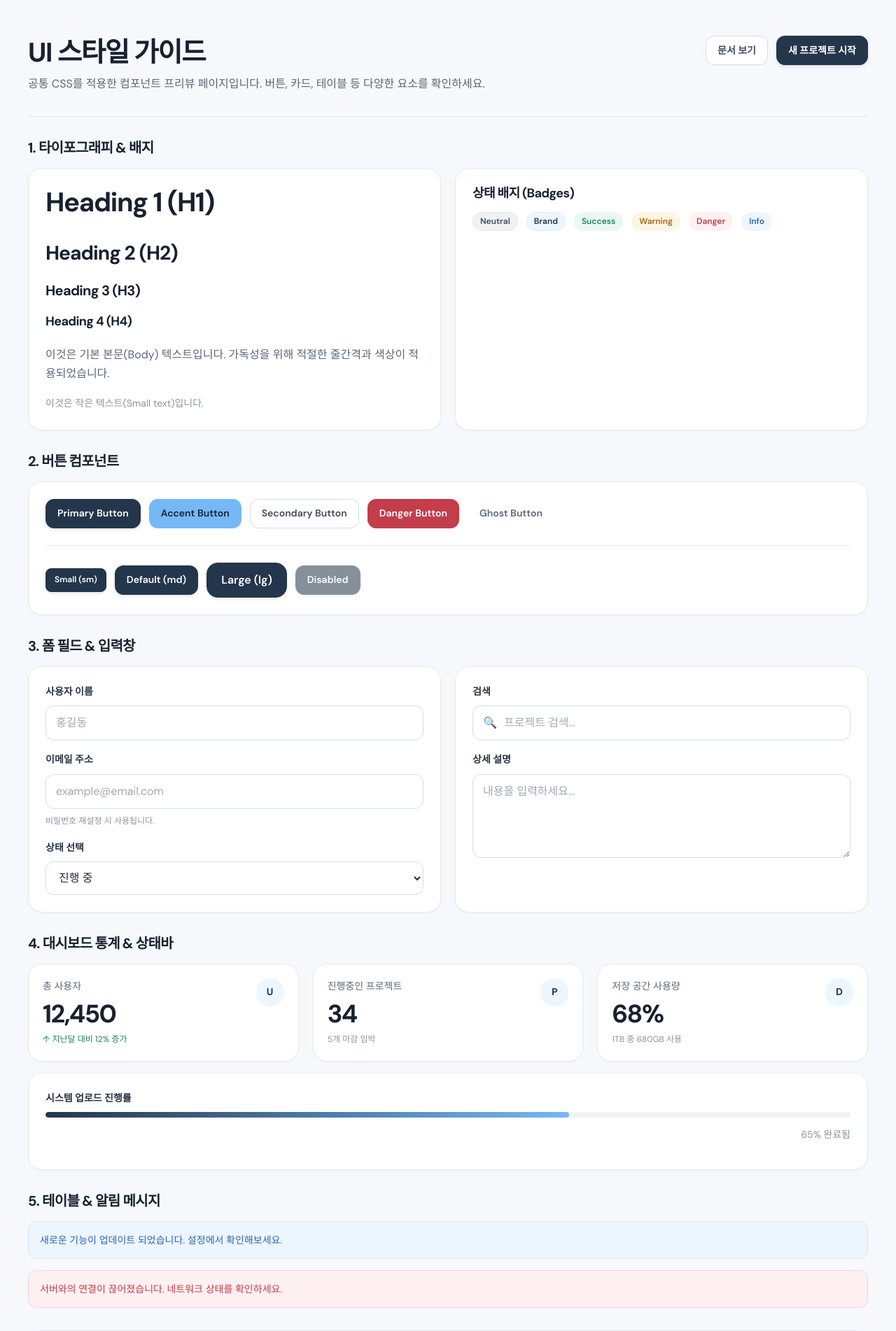
After one commit to sg1315/2026-2-capstone, a Django app: page /index in a window 1280 px wide. The commit adds this page. Shown: the top 1902 px of the page at 70% size. Run offline with Django 5.2, Linux system fonts and the light colour scheme.

Commit message:
스타일로드아웃 예시 파일 생성 및 main 분리

```diff
--- /dev/null
+++ b/front/templates/index.html
@@ -0,0 +1,301 @@
+{% load static %}
+<!DOCTYPE html>
+<html lang="ko">
+<head>
+    <meta charset="UTF-8">
+    <meta name="viewport" content="width=device-width, initial-scale=1.0">
+    <title>UI 스타일 가이드</title>
+    <link rel="stylesheet" href="{% static 'css/app.css' %}">
+</head>
+<body>
+
+<div class="page-shell">
+    <div class="container">
+
+        <!-- Page Header -->
+        <header class="page-header">
+            <div>
+                <h1 class="page-title">UI 스타일 가이드</h1>
+                <p class="page-description">공통 CSS를 적용한 컴포넌트 프리뷰 페이지입니다. 버튼, 카드, 테이블 등 다양한 요소를 확인하세요.</p>
+            </div>
+            <div class="cluster">
+                <button class="btn btn-secondary">문서 보기</button>
+                <button class="btn btn-primary">새 프로젝트 시작</button>
+            </div>
+        </header>
+
+        <hr class="divider">
+
+        <!-- 1. Typography & Badges -->
+        <section class="section">
+            <header class="section-header">
+                <h2 class="section-title">1. 타이포그래피 & 배지</h2>
+            </header>
+
+            <div class="grid grid-2">
+                <div class="card">
+                    <h1>Heading 1 (H1)</h1>
+                    <h2>Heading 2 (H2)</h2>
+                    <h3>Heading 3 (H3)</h3>
+                    <h4>Heading 4 (H4)</h4>
+                    <p class="text-secondary">이것은 기본 본문(Body) 텍스트입니다. 가독성을 위해 적절한 줄간격과 색상이 적용되었습니다.</p>
+                    <small class="text-muted">이것은 작은 텍스트(Small text)입니다.</small>
+                </div>
+                <div class="card stack">
+                    <h3 class="card-title">상태 배지 (Badges)</h3>
+                    <div class="cluster">
+                        <span class="badge badge-neutral">Neutral</span>
+                        <span class="badge badge-brand">Brand</span>
+                        <span class="badge badge-success">Success</span>
+                        <span class="badge badge-warning">Warning</span>
+                        <span class="badge badge-danger">Danger</span>
+                        <span class="badge badge-info">Info</span>
+                    </div>
+                </div>
+            </div>
+        </section>
+
+        <!-- 2. Buttons -->
+        <section class="section">
+            <header class="section-header">
+                <h2 class="section-title">2. 버튼 컴포넌트</h2>
+            </header>
+
+            <div class="card stack">
+                <div class="cluster">
+                    <button class="btn btn-primary">Primary Button</button>
+                    <button class="btn btn-accent">Accent Button</button>
+                    <button class="btn btn-secondary">Secondary Button</button>
+                    <button class="btn btn-danger">Danger Button</button>
+                    <button class="btn btn-ghost">Ghost Button</button>
+                </div>
+                <hr class="divider">
+                <div class="cluster">
+                    <button class="btn btn-primary btn-sm">Small (sm)</button>
+                    <button class="btn btn-primary">Default (md)</button>
+                    <button class="btn btn-primary btn-lg">Large (lg)</button>
+                    <button class="btn btn-primary" disabled>Disabled</button>
+                </div>
+            </div>
+        </section>
+
+        <!-- 3. Form & Inputs -->
+        <section class="section">
+            <header class="section-header">
+                <h2 class="section-title">3. 폼 필드 & 입력창</h2>
+            </header>
+
+            <div class="grid grid-2">
+                <div class="card stack">
+                    <div class="form-group">
+                        <label class="form-label" for="username">사용자 이름</label>
+                        <input type="text" id="username" class="input" placeholder="홍길동">
+                    </div>
+
+                    <div class="form-group">
+                        <label class="form-label" for="email">이메일 주소</label>
+                        <input type="email" id="email" class="input" placeholder="example@email.com">
+                        <p class="form-hint">비밀번호 재설정 시 사용됩니다.</p>
+                    </div>
+
+                    <div class="form-group">
+                        <label class="form-label" for="status">상태 선택</label>
+                        <select id="status" class="select">
+                            <option>진행 중</option>
+                            <option>완료됨</option>
+                            <option>대기 중</option>
+                        </select>
+                    </div>
+                </div>
+
+                <div class="card stack">
+                    <div class="form-group">
+                        <label class="form-label">검색</label>
+                        <div class="search-field">
+                            <span class="search-icon">🔍</span>
+                            <input type="text" class="input" placeholder="프로젝트 검색...">
+                        </div>
+                    </div>
+
+                    <div class="form-group">
+                        <label class="form-label" for="desc">상세 설명</label>
+                        <textarea id="desc" class="textarea" placeholder="내용을 입력하세요..."></textarea>
+                    </div>
+                </div>
+            </div>
+        </section>
+
+        <!-- 4. Dashboard Stats & Progress -->
+        <section class="section">
+            <header class="section-header">
+                <h2 class="section-title">4. 대시보드 통계 & 상태바</h2>
+            </header>
+
+            <div class="grid grid-3">
+                <div class="stat-card">
+                    <div>
+                        <p class="stat-label">총 사용자</p>
+                        <p class="stat-value">12,450</p>
+                        <p class="stat-note text-success">↑ 지난달 대비 12% 증가</p>
+                    </div>
+                    <div class="avatar">U</div>
+                </div>
+                <div class="stat-card">
+                    <div>
+                        <p class="stat-label">진행중인 프로젝트</p>
+                        <p class="stat-value">34</p>
+                        <p class="stat-note">5개 마감 임박</p>
+                    </div>
+                    <div class="avatar">P</div>
+                </div>
+                <div class="stat-card">
+                    <div>
+                        <p class="stat-label">저장 공간 사용량</p>
+                        <p class="stat-value">68%</p>
+                        <p class="stat-note">1TB 중 680GB 사용</p>
+                    </div>
+                    <div class="avatar">D</div>
+                </div>
+            </div>
+
+            <div class="card" style="margin-top: var(--space-4);">
+                <div class="form-group">
+                    <label class="form-label">시스템 업로드 진행률</label>
+                    <div class="progress">
+                        <div class="progress-bar" style="width: 65%;"></div>
+                    </div>
+                    <p class="text-sm text-muted" style="text-align: right; margin-top: 5px;">65% 완료됨</p>
+                </div>
+            </div>
+        </section>
+
+        <!-- 5. Tables & Alerts -->
+        <section class="section">
+            <header class="section-header">
+                <h2 class="section-title">5. 테이블 & 알림 메시지</h2>
+            </header>
+
+            <div class="stack">
+                <!-- Alerts -->
+                <div class="alert alert-info">새로운 기능이 업데이트 되었습니다. 설정에서 확인해보세요.</div>
+                <div class="alert alert-danger">서버와의 연결이 끊어졌습니다. 네트워크 상태를 확인하세요.</div>
+
+                <!-- Table -->
+                <div class="table-wrap" style="margin-top: var(--space-4);">
+                    <table class="table">
+                        <thead>
+                            <tr>
+                                <th>프로젝트명</th>
+                                <th>담당자</th>
+                                <th>상태</th>
+                                <th>마감일</th>
+                                <th>관리</th>
+                            </tr>
+                        </thead>
+                        <tbody>
+                            <tr>
+                                <td><a href="#" style="font-weight: 600;">웹사이트 리뉴얼</a></td>
+                                <td>김철수</td>
+                                <td><span class="badge badge-success">완료됨</span></td>
+                                <td>2024-03-15</td>
+                                <td><button class="btn btn-ghost btn-sm">수정</button></td>
+                            </tr>
+                            <tr>
+                                <td><a href="#" style="font-weight: 600;">데이터 마이그레이션</a></td>
+                                <td>이영희</td>
+                                <td><span class="badge badge-warning">진행 중</span></td>
+                                <td>2024-04-01</td>
+                                <td><button class="btn btn-ghost btn-sm">수정</button></td>
+                            </tr>
+                            <tr>
+                                <td><a href="#" style="font-weight: 600;">앱 API 연동</a></td>
+                                <td>박민수</td>
+                                <td><span class="badge badge-danger">지연됨</span></td>
+                                <td>2024-03-10</td>
+                                <td><button class="btn btn-ghost btn-sm">수정</button></td>
+                            </tr>
+                        </tbody>
+                    </table>
+                </div>
+            </div>
+        </section>
+
+        <!-- 6. Empty States & Upload -->
+        <section class="section">
+            <header class="section-header">
+                <h2 class="section-title">6. 빈 화면 & 파일 업로드</h2>
+            </header>
+
+            <div class="grid grid-2">
+                <div class="empty-state">
+                    <h3>등록된 데이터가 없습니다</h3>
+                    <p>아직 생성된 프로젝트가 없습니다. 새로운 프로젝트를 생성하여 팀원들과 협업을 시작해보세요.</p>
+                    <button class="btn btn-primary" style="margin-top: var(--space-2);">프로젝트 생성하기</button>
+                </div>
+
+                <div class="upload-zone">
+                    <p class="upload-zone-title">파일을 여기로 드래그 앤 드롭</p>
+                    <p class="upload-zone-description">또는 클릭하여 파일을 선택하세요 (최대 50MB)</p>
+                    <input type="file" style="display: none;" id="file-upload">
+                    <label for="file-upload" class="btn btn-secondary">파일 찾아보기</label>
+                </div>
+            </div>
+        </section>
+
+        <!-- 7. Modals (새로 추가된 영역) -->
+        <section class="section">
+            <header class="section-header">
+                <h2 class="section-title">7. 모달 팝업 (Modal)</h2>
+            </header>
+
+            <div class="card" style="text-align: center; padding: 3rem;">
+                <p class="text-secondary" style="margin-bottom: var(--space-4);">버튼을 클릭하여 화면 위에 나타나는 팝업 창 레이아웃을 확인해보세요.</p>
+                <!-- 모달을 여는 스크립트 실행 버튼 -->
+                <button class="btn btn-primary" onclick="document.getElementById('exampleModal').style.display='grid'">모달 띄우기</button>
+            </div>
+        </section>
+
+    </div>
+</div>
+
+<!-- ============================================== -->
+<!-- 모달 창 UI 컴포넌트 (기본적으로는 숨겨져 있음) -->
+<!-- ============================================== -->
+<!--
+  모달 배경(modal-backdrop)은 CSS 설정상 display가 grid일 때 정중앙에 배치됩니다.
+  인라인 스타일(style="display: none;")을 사용해 처음엔 보이지 않게 처리합니다.
+-->
+<div id="exampleModal" class="modal-backdrop" style="display: none;">
+    <div class="modal stack">
+        <!-- 모달 헤더 -->
+        <div class="card-header" style="margin-bottom: 0;">
+            <h3 class="card-title">새 프로젝트 생성</h3>
+            <!-- 모달 닫기 버튼 -->
+            <button class="btn btn-ghost btn-sm" onclick="document.getElementById('exampleModal').style.display='none'">✕</button>
+        </div>
+
+        <hr class="divider">
+
+        <!-- 모달 본문 폼 -->
+        <div class="form-group">
+            <label class="form-label" for="modal-proj-name">프로젝트 이름</label>
+            <input type="text" id="modal-proj-name" class="input" placeholder="예: 웹사이트 리뉴얼 2차">
+        </div>
+
+        <div class="form-group">
+            <label class="form-label" for="modal-proj-desc">설명</label>
+            <textarea id="modal-proj-desc" class="textarea" placeholder="프로젝트에 대한 간단한 설명을 입력하세요..."></textarea>
+        </div>
+
+        <hr class="divider">
+
+        <!-- 모달 액션(버튼 영역) -->
+        <div class="cluster" style="justify-content: flex-end;">
+            <button class="btn btn-secondary" onclick="document.getElementById('exampleModal').style.display='none'">취소</button>
+            <button class="btn btn-primary">생성하기</button>
+        </div>
+    </div>
+</div>
+
+</body>
+</html>
--- a/front/templates/pages/main.html
+++ b/front/templates/main/main.html
@@ -82,7 +82,7 @@
                     <div class="hero-image-slot image-slot">
                         <div class="image-slot-content">
                             <video autoplay muted loop playsinline>
-                                <source src="/static/videos/modi-intro.mp4" type="video/mp4">
+                                <source src="/videos/modi-intro.mp4" type="video/mp4">
                             </video>
                         </div>
                     </div>
--- a/front/urls.py
+++ b/front/urls.py
@@ -1,11 +1,15 @@
 from django.urls import path
 
+from .views import main_views
 from .views import user_views
 
 
 urlpatterns = [
+    #index
+    path('index', main_views.index, name='index'),
+
     # 메인
-    path('', user_views.main, name="main"),
+    path('', main_views.main, name="main"),
 
     # 로그인
     path('user/login/', user_views.user_login, name="user_login"),
--- /dev/null
+++ b/front/views/main_views.py
@@ -0,0 +1,10 @@
+from django.shortcuts import render
+
+
+# TODO css 스타일 가이드용 index입니다. 프로젝트 완료 후 삭제
+def index(request):
+    return render(request, 'index.html')
+
+
+def main(request):
+    return render(request, 'main/main.html')
```
